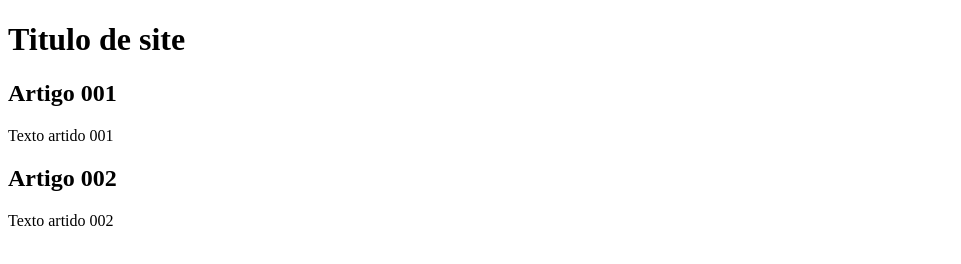
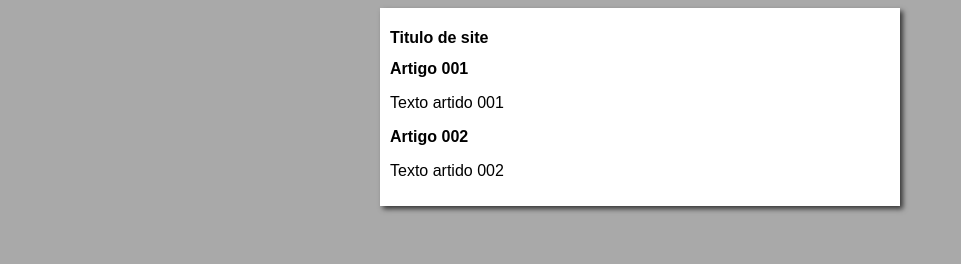
Before and after one commit to wesleyoliveire/projeto-site, a plain HTML site: page index.html in a window 1280 px wide. Shown: the whole page, without its empty margins (0-961 px from the left). Drawn offline with Linux system fonts and the light colour scheme.

Commit message:
iniciei o design

```diff
--- a/index.html
+++ b/index.html
@@ -5,11 +5,12 @@
   <meta charset="UTF-8">
   <meta name="viewport" content="width=device-width, initial-scale=1.0">
   <title>Document</title>
+  <link rel="stylesheet" href="stilos/style.css">
 </head>
 
 <body>
 
-  <main>
+  <main class="conteudo">
 
     <header>
       <h1>Titulo de site</h1>
--- /dev/null
+++ b/stilos/style.css
@@ -0,0 +1,17 @@
+* {
+  font-family: Arial, Helvetica, sans-serif;
+  font-size: 16px;
+}
+
+body {
+  background-color: darkgrey;
+}
+
+.conteudo {
+  background-color: white;
+  margin: auto;
+  width: 500px;
+  padding: 10px;
+  box-shadow: 3px 3px 5px rgba(0, 0, 0, 0.676);
+  border-radius: 3px solid black;
+}
```
